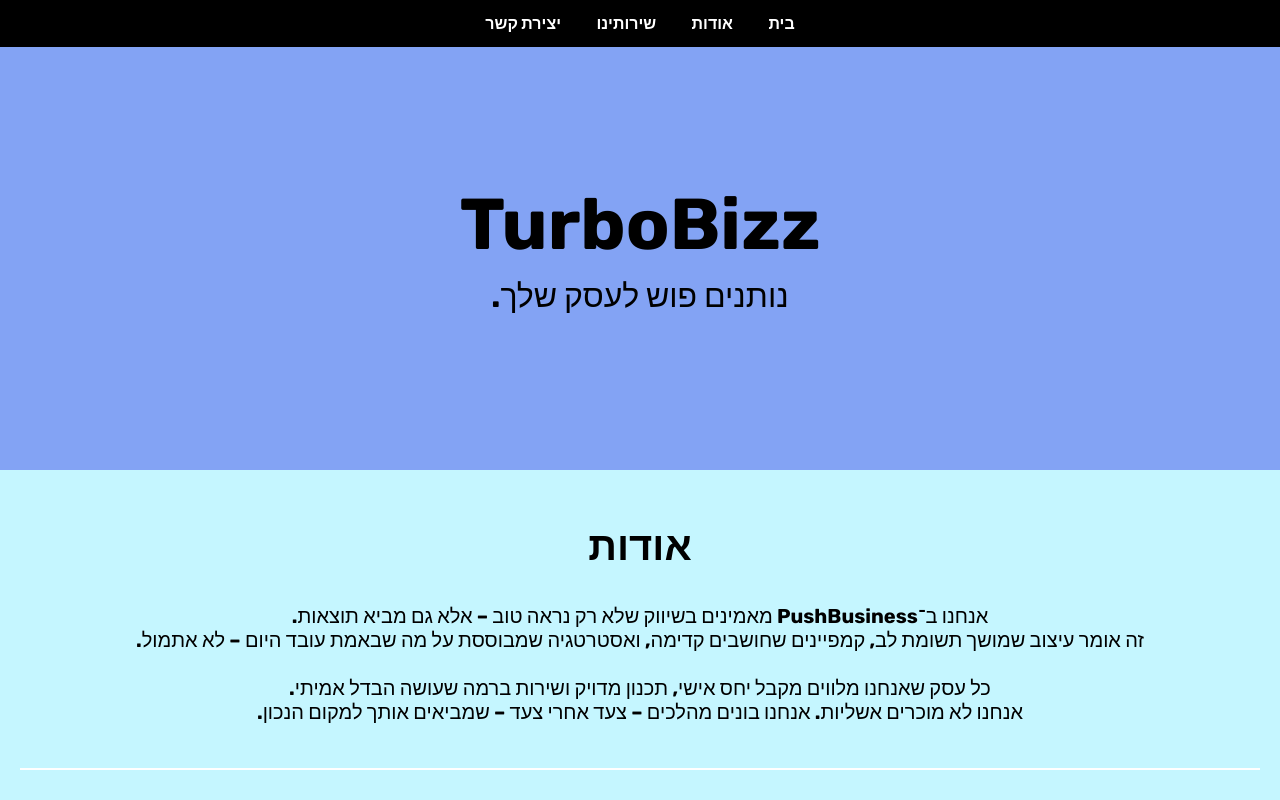
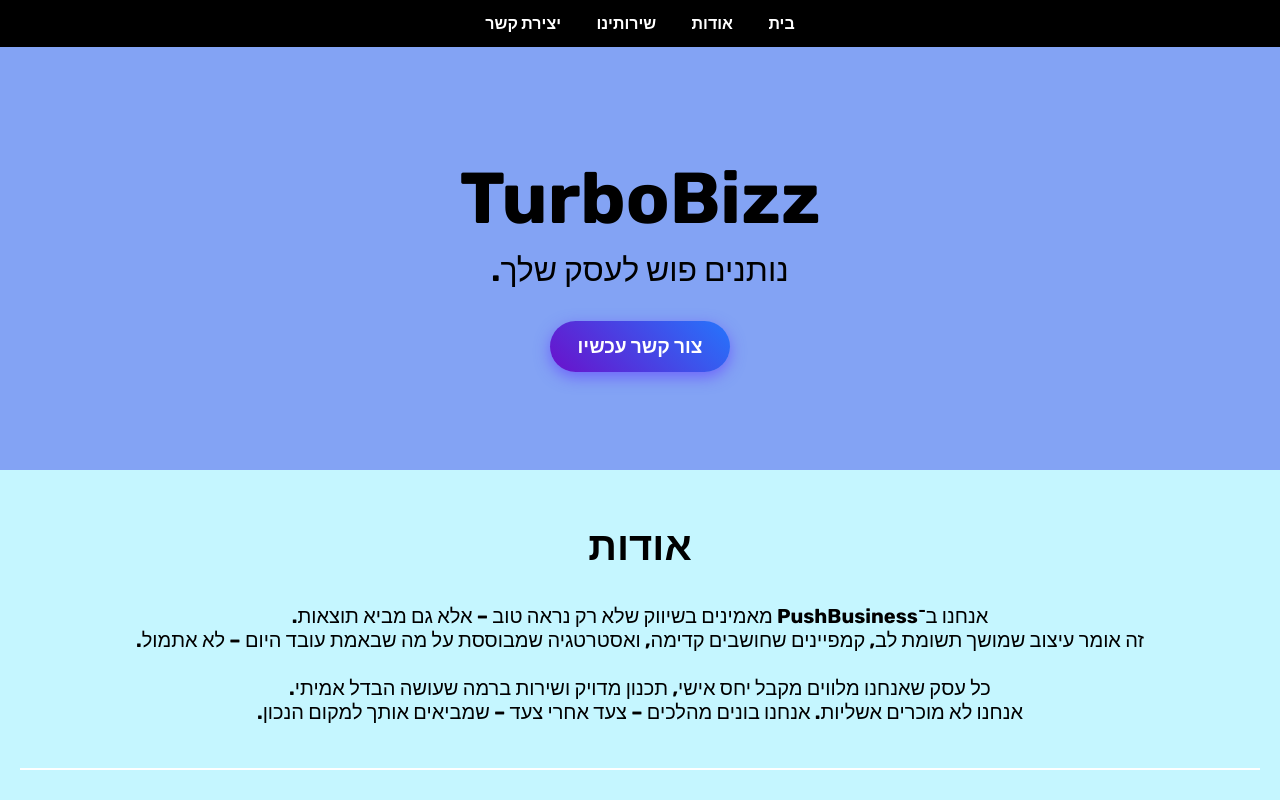
Before and after one commit to NN-Sites/TurboBizz, a plain HTML site: page index.html in a window 1280 px wide. Shown: the top 800 px of the page. Drawn offline with Linux system fonts and the light colour scheme.

Commit message:
Update index.html

```diff
--- a/index.html
+++ b/index.html
@@ -191,6 +191,31 @@ color: #000000;
 font-size: 15px;
 line-height: 1.6;
 }
+.cool-button {
+  display: inline-block;
+  padding: 14px 28px;
+  font-size: 1.2rem;
+  font-weight: 700;
+  color: white;
+  background: linear-gradient(45deg, #6a11cb, #2575fc);
+  border-radius: 30px;
+  text-decoration: none;
+  box-shadow: 0 5px 15px rgba(97, 58, 255, 0.6);
+  transition: all 0.3s ease;
+  user-select: none;
+  cursor: pointer;
+}
+
+.cool-button:hover {
+  background: linear-gradient(45deg, #2575fc, #6a11cb);
+  box-shadow: 0 8px 25px rgba(97, 58, 255, 0.9);
+  transform: translateY(-3px);
+}
+
+.cool-button:active {
+  transform: translateY(1px);
+  box-shadow: 0 3px 10px rgba(97, 58, 255, 0.4);
+}
     </style>
 </head>
 <body>
@@ -204,6 +229,7 @@ line-height: 1.6;
         <div class="container">
             <h1>TurboBizz</h1>
             <p>נותנים פוש לעסק שלך.</p>
+            <a href="contact.html" class="cool-button">צור קשר עכשיו</a>
         </div>
     </div>
     <div class="bottom-section" id="about">
```
